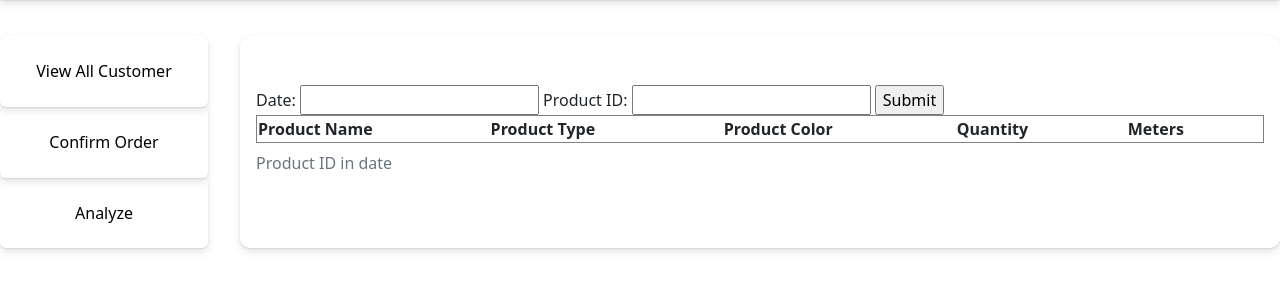
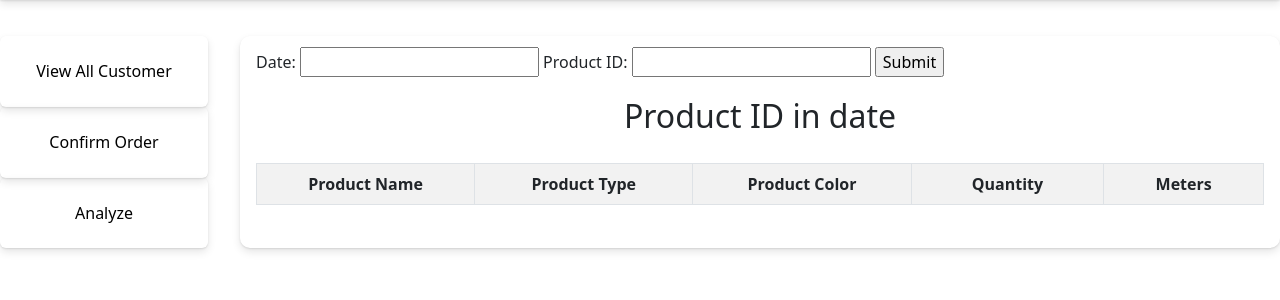
Before and after one commit to hung-nhb/fabric-delivery-company, a PHP site: page /OrderController/Analyze in a window 1280 px wide. Shown: the part 80-380 px from the top of the page. Run offline with PHP 8.4, Linux system fonts and the light colour scheme; lists and menus that the app fills with data are empty.

Commit message:
update analyze

```diff
--- a/mvc/views/Analyze.php
+++ b/mvc/views/Analyze.php
@@ -3,13 +3,13 @@
     Product ID: <input type="text" name="pid">
     <input type="submit">
 </form>
-<table border="1">
-    <caption class="caption-view-order">
-        Product ID
-        <?php if (isset($_GET["pid"])) echo $_GET["pid"];
+<h2 style="display:flex; align-items: center; padding: 20px 0; text-align: center; justify-content:center;">Product ID
+    <?php if (isset($_GET["pid"])) echo $_GET["pid"];
         ?> in date <?php if (isset($_GET["date"])) echo $_GET["date"];?>
-    </caption>
-    <tr>
+</h2>
+<table class="table table-bordered table-striped table-hover" border="1">
+
+    <tr style="align-items:center; text-align: center;">
         <th width="100">Product Name</th>
         <th width="100">Product Type</th>
         <th width="100">Product Color</th>
```
